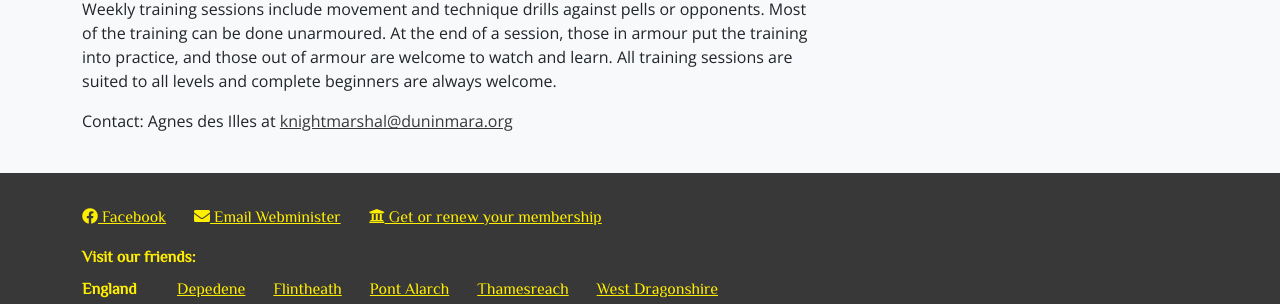
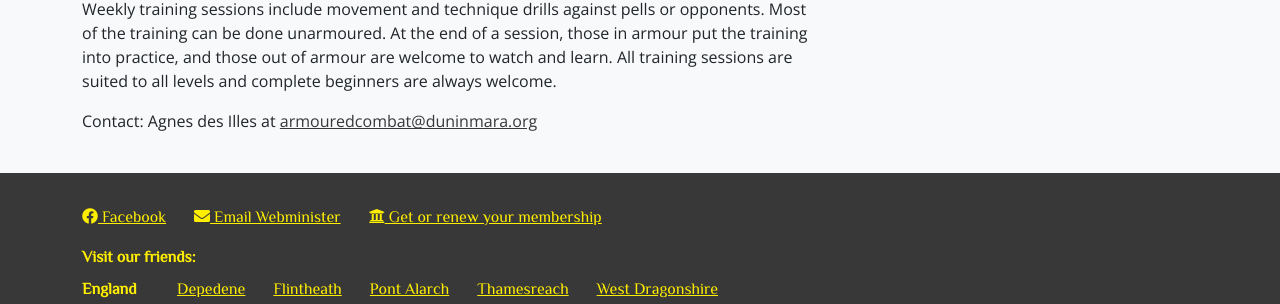
Before and after one commit to drachenwald/dun-in-mara, a Jekyll site: the page built from armoured-fighting.md, in a window 1280 px wide. Shown: the part 1636-1940 px from the top of the page. Built offline with Jekyll 4.4.1, drawn with Linux system fonts in a browser that asks for light colours; comment, search, counter and statistics services are not loaded.

Commit message:
Armoured Combat email updated

```diff
--- a/armoured-fighting.md
+++ b/armoured-fighting.md
@@ -32,4 +32,4 @@ What to bring: Clothing that allows you to move easily and training shoes such a
 
 Weekly training sessions include movement and technique drills against pells or opponents. Most of the training can be done unarmoured. At the end of a session, those in armour put the training into practice, and those out of armour are welcome to watch and learn. All training sessions are suited to all levels and complete beginners are always welcome.
 
-Contact: Agnes des Illes at [knightmarshal@duninmara.org](mailto:knightmarshal@duninmara.org)
+Contact: Agnes des Illes at [armouredcombat@duninmara.org](mailto:armouredcombat@duninmara.org)
```
